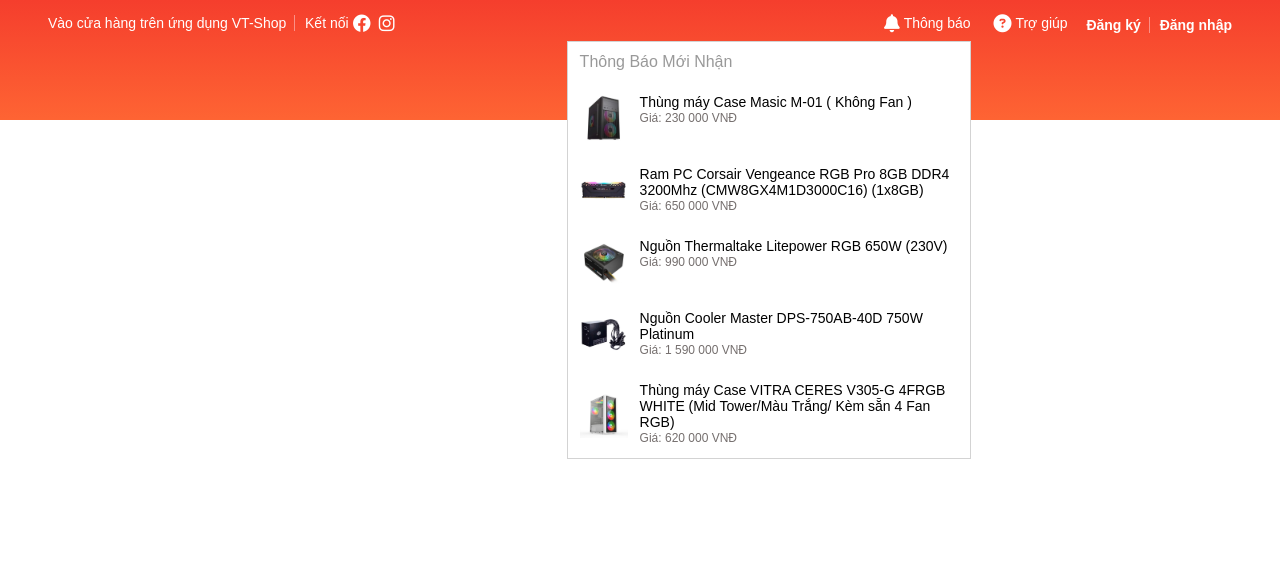
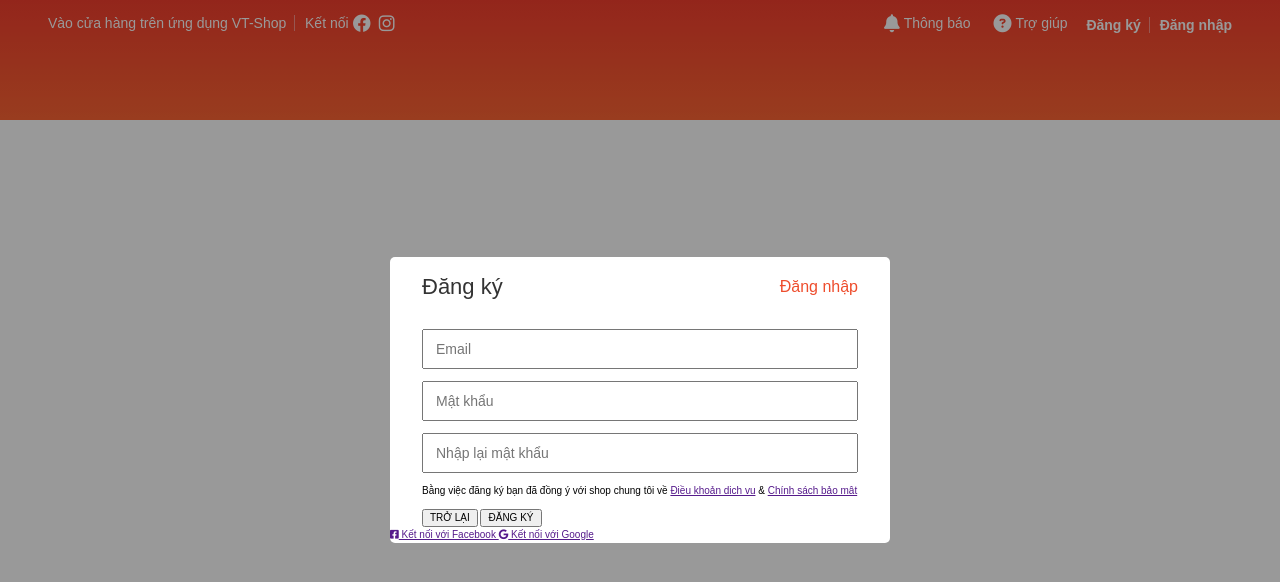
Before and after one commit to ThienLamDuoc/thienprj.github.io, a plain HTML site: page index.html in a window 1280 px wide. Drawn offline with nearby package versions, Linux system fonts and the light colour scheme.

Commit message:
18-6-2023 ver 2

```diff
--- a/ASSETS/CSS/base.css
+++ b/ASSETS/CSS/base.css
@@ -1,13 +1,18 @@
 :root {
+
+    --primary-color: #EE4D2D;
     --white-color: #fff;
     --black-color: #000;
     --text-color: #333;
+    --border-color: #dbdbdb;
 }
-*{
+
+* {
     box-sizing: inherit;
 }
-html{
-    font-size: 62.5% ;
+
+html {
+    font-size: 62.5%;
     line-height: 1.6rem;
     font-family: Arial, Helvetica, sans-serif;
     box-sizing: border-box;
@@ -19,7 +24,7 @@ html{
     margin: 0 auto;
 }
 
-.grid__full-width{
+.grid__full-width {
     width: 100%;
 }
 
@@ -27,12 +32,36 @@ html{
     display: flex;
     flex-wrap: wrap;
 }
+
 /* animation */
-@keyframes fadeIn{
-from {
-    opacity: 0;
+@keyframes fadeIn {
+    from {
+        opacity: 0;
+    }
+
+    to {
+        opacity: 1;
+    }
 }
-to{
-    opacity: 1;
+
+.modal {
+    position: fixed;
+    top: 0;
+    left: 0;
+    right: 0;
+    bottom: 0;
+    display: flex;
 }
+.modal__overlay{
+    position: absolute;
+    width: 100%;
+    height: 100%;
+    background-color: rgba(0, 0, 0, 0.4);
+
 }
+.modal__body{
+    background-color: var(--white-color);
+    margin: auto;
+    z-index: 1;
+    border-radius: 5px;
+}
--- a/ASSETS/CSS/style.css
+++ b/ASSETS/CSS/style.css
@@ -123,21 +123,62 @@
 }
 
 /* header notification */
+.header__navbar-item--notify:hover .header__notify {
+    display: block;
+}
 
 .header__notify {
+    display: none;
     position: absolute;
     top: 118%;
     right: 0;
     width: 404px;
     background-color: var(--white-color);
     border: 1px solid #D3D3D3;
+    cursor: default;
+    transform-origin: calc(100% - 20px) top;
+    animation: headerNotify-Growth ease-in 0.25s;
+    will-change: opacity, transform;
+}
+
+.header__notify::before {
+    content: "";
+    border-style: solid;
+    border-color: transparent transparent var(--white-color) transparent;
+    border-width: 20px 30px;
+    position: absolute;
+    right: 0px;
+    top: -30px;
+}
+
+.header__notify::after {
+    content: "";
+    display: block;
+    position: absolute;
+    width: 90px;
+    right: 0;
+    top: -16px;
+    height: 20px;
+}
+
+@keyframes headerNotify-Growth {
+    from {
+        opacity: 0;
+        transform: scale(0);
+    }
+
+    to {
+        opacity: 1;
+        transform: scale(1);
+    }
 }
 
 .header__notify-header {
     height: 40px;
     background-color: var(--white-color);
 }
-.header__notify-header h3{
+
+.header__notify-header h3 {
     line-height: 40px;
     color: #999;
     margin: 0 0 0 12px;
@@ -150,13 +191,23 @@
 }
 
 .header__notify-item {
+    display: flex;
+}
 
+.header__notify-item--viewed {
+    background-color: rgba(238, 75, 43, 0.07);
+}
+
+.header__notify-item:hover {
+    background-color: #bab7b7a4;
 }
 
 .header__notify-link {
+    width: 100%;
     display: flex;
     text-decoration: none;
     padding: 12px;
+
 }
 
 .header__notify-img {
@@ -170,13 +221,72 @@
 
 .header__notify-name {
     display: block;
-    font-size: 14px;
+    font-size: 1.4rem;
     color: var(--black-color);
     font-weight: 400;
+    line-height: 1.8rem;
 }
 
 .header__notify-decriotion {
     display: block;
-    font-size: 12px;
-    color: #756F6e ;
+    font-size: 1.2rem;
+    color: #756F6e;
+    margin-top: 4px;
 }
+
+.header__notify-footer {
+    display: flex;
+
+}
+
+.header__notify-footer-btn {
+    width: 100%;
+    text-decoration: none;
+    color: var(--text-color);
+    padding: 8px 0px;
+    text-align: center;
+    font-size: 1.4rem;
+    font-weight: 400;
+}
+
+
+
+/* modal authen css */
+.auth-form {
+    width: 500px;
+}
+
+.auth-form__container {
+    padding: 0 32px;
+}
+
+.auth-form__header {
+    display: flex;
+    align-items: center;
+    justify-content: space-between;
+}
+
+.auth-form__heading {
+    font-size: 2.2rem;
+    font-weight: 400;
+    color: var(--text-color)
+}
+
+.auth-form__switch-btn {
+    font-size: 1.6rem;
+    color: var(--primary-color);
+    font-weight: 450;
+    cursor: pointer;
+}
+
+.auth-form__group {
+    margin-top: 12px;
+}
+
+.auth-form__input {
+    width: 100%;
+    height: 40px;
+    padding: 0 12px;
+    font-size: 1.4rem
+
+}
--- a/index.html
+++ b/index.html
@@ -47,7 +47,7 @@
                         </li>
                     </ul>
                     <ul class="header__navbar-list">
-                        <li class="header__navbar-item">
+                        <li class="header__navbar-item header__navbar-item--notify">
                             <a href="" class="header__navbar-item-link">
                                 <i class="header__navbar-icon fa-solid fa-bell"></i>
                                 Thông báo</a>
@@ -57,51 +57,64 @@
                                 </header>
                                 <ul class="header__notify-list">
                                     <li class="header__notify-item">
-                                        <a href="" class="header__notify-link">
-                                            <img src="./ASSETS/IMAGES/Thông báo 1.webp" alt="" class="header__notify-img">
+                                        <a href="" class="header__notify-link header__notify-item--viewed">
+                                            <img src="./ASSETS/IMAGES/Thông báo 1.webp" alt=""
+                                                class="header__notify-img">
                                             <div class="header__notify-info">
-                                                <span class="header__notify-name">Thùng máy Case Masic M-01 ( Không Fan )</span>
+                                                <span class="header__notify-name">Thùng máy Case Masic M-01 ( Không Fan
+                                                    )</span>
                                                 <span class="header__notify-decriotion">Giá: 230 000 VNĐ</span>
                                             </div>
                                         </a>
                                     </li>
                                     <li class="header__notify-item">
                                         <a href="" class="header__notify-link">
-                                            <img src="./ASSETS/IMAGES/Thông báo 2.webp" alt="" class="header__notify-img">
+                                            <img src="./ASSETS/IMAGES/Thông báo 2.webp" alt=""
+                                                class="header__notify-img">
                                             <div class="header__notify-info">
-                                                <span class="header__notify-name">Ram PC Corsair Vengeance RGB Pro 8GB DDR4 3200Mhz (CMW8GX4M1D3000C16) (1x8GB)</span>
+                                                <span class="header__notify-name">Ram PC Corsair Vengeance RGB Pro 8GB
+                                                    DDR4 3200Mhz (CMW8GX4M1D3000C16) (1x8GB)</span>
                                                 <span class="header__notify-decriotion">Giá: 650 000 VNĐ</span>
                                             </div>
                                         </a>
                                     </li>
                                     <li class="header__notify-item">
                                         <a href="" class="header__notify-link">
-                                            <img src="./ASSETS/IMAGES/Thông báo 3.webp" alt="" class="header__notify-img">
+                                            <img src="./ASSETS/IMAGES/Thông báo 3.webp" alt=""
+                                                class="header__notify-img">
                                             <div class="header__notify-info">
-                                                <span class="header__notify-name">Nguồn Thermaltake Litepower RGB 650W (230V)</span>
+                                                <span class="header__notify-name">Nguồn Thermaltake Litepower RGB 650W
+                                                    (230V)</span>
                                                 <span class="header__notify-decriotion">Giá: 990 000 VNĐ</span>
                                             </div>
                                         </a>
                                     </li>
                                     <li class="header__notify-item">
                                         <a href="" class="header__notify-link">
-                                            <img src="./ASSETS/IMAGES/Thông báo 4.webp" alt="" class="header__notify-img">
+                                            <img src="./ASSETS/IMAGES/Thông báo 4.webp" alt=""
+                                                class="header__notify-img">
                                             <div class="header__notify-info">
-                                                <span class="header__notify-name">Nguồn Cooler Master DPS-750AB-40D 750W Platinum</span>
+                                                <span class="header__notify-name">Nguồn Cooler Master DPS-750AB-40D 750W
+                                                    Platinum</span>
                                                 <span class="header__notify-decriotion">Giá: 1 590 000 VNĐ</span>
                                             </div>
                                         </a>
                                     </li>
                                     <li class="header__notify-item">
                                         <a href="" class="header__notify-link">
-                                            <img src="./ASSETS/IMAGES/Thông báo 5.webp" alt="" class="header__notify-img">
+                                            <img src="./ASSETS/IMAGES/Thông báo 5.webp" alt=""
+                                                class="header__notify-img">
                                             <div class="header__notify-info">
-                                                <span class="header__notify-name">Thùng máy Case VITRA CERES V305-G 4FRGB WHITE (Mid Tower/Màu Trắng/ Kèm sẵn 4 Fan RGB)</span>
+                                                <span class="header__notify-name">Thùng máy Case VITRA CERES V305-G
+                                                    4FRGB WHITE (Mid Tower/Màu Trắng/ Kèm sẵn 4 Fan RGB)</span>
                                                 <span class="header__notify-decriotion">Giá: 620 000 VNĐ</span>
                                             </div>
                                         </a>
                                     </li>
                                 </ul>
+                                <div class="header__notify-footer">
+                                    <a href="" class="header__notify-footer-btn">Xem tất cả</a>
+                                </div>
                             </div>
                         </li>
                         <li class="header__navbar-item">
@@ -125,6 +138,60 @@
 
         </footer>
     </div>
+
+
+    <div class="modal">
+        <div class="modal__overlay"></div>
+        <div class="modal__body">
+                <!-- Authen form  -->
+                <div class="auth-form">
+                    <div class="auth-form__container">
+                        <div class="auth-form__header">
+                            <h3 class="auth-form__heading">Đăng ký</h3>
+                            <spam class="auth-form__switch-btn">Đăng nhập</spam>
+                        </div>
+
+                        <div class="auth-form__form">
+                            <div class="auth-form__group">
+                                <input type="text" class="auth-form__input" placeholder="Email">
+                            </div>
+                            <div class="auth-form__group">
+                                <input type="password" class="auth-form__input" placeholder="Mật khẩu">
+                            </div>
+                            <div class="auth-form__group">
+                                <input type="password" class="auth-form__input" placeholder="Nhập lại mật khẩu">
+                            </div>
+                        </div>
+
+                        <div class="auth-form__aside">
+                            <p class="auth-form__policy-text">
+                                Bằng việc đăng ký bạn đã đồng ý với shop chung tôi về
+                                <a href="" class="auth-form__policy-link">Điều khoản dịch vụ</a> &
+                                <a href="" class="auth-form__policy-link">Chính sách bảo mật</a>
+                            </p>
+                        </div>
+
+                        <div class="auth-form__controls">
+                            <button class="btn">TRỞ LẠI</button>
+                            <button class="btn btn--primary">ĐĂNG KÝ</button>
+                        </div>
+                    </div>
+
+
+                    <div class="auth-form__socials">
+                        <a href="" class="btn btn--with-icon">
+                            <i class="fa-brands fa-square-facebook"></i>
+                            Kết nối với Facebook
+                        </a>
+                        <a href="" class="btn btn--with-icon">
+                            <i class="fa-brands fa-google"></i>
+                            Kết nối với Google
+                        </a>
+                    </div>
+                </div>
+
+        </div>
+    </div>
 </body>
 
 </html>
```
